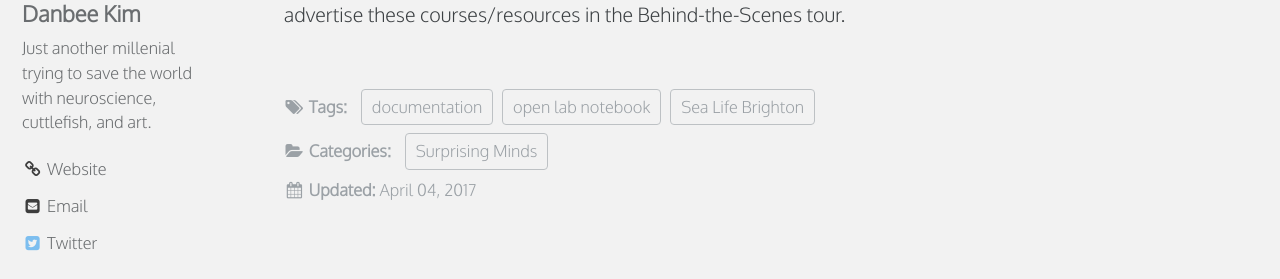
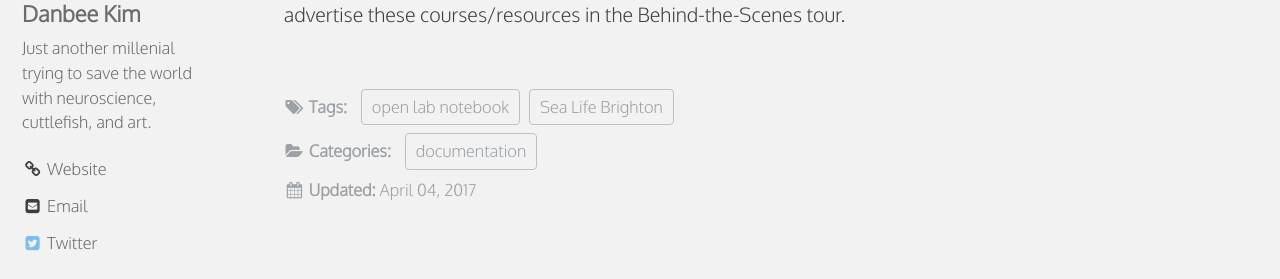
Before and after one commit to everymind/SurprisingMinds, a Jekyll site: the page built from _posts/2017-04-04-where-it-all-began.md, in a window 1280 px wide and 900 px high, scrolled down 1934 px. Shown: the part 164-443 px from the top of the window. Built offline with Jekyll 4.4.1, drawn with Linux system fonts in a browser that asks for light colours; some web fonts are replaced; comment, search, counter and statistics services are not loaded; some of the changed text lies outside the part shown.

Commit message:
Update 2017-04-04-where-it-all-began.md

```diff
--- a/_posts/2017-04-04-where-it-all-began.md
+++ b/_posts/2017-04-04-where-it-all-began.md
@@ -3,11 +3,10 @@ title: "Where it all began..."
 excerpt: "Notes from the meeting that launched the Surprising Minds exhibit"
 author: Danbee Kim
 categories:
-  - Surprising Minds
+  - documentation
 tags:
   - open lab notebook
   - Sea Life Brighton
-  - documentation
 ---
 
 On April 4, 2017, Adam and I had a meeting with Kerry and Helen from Sea Life Brighton to discuss an outreach project for the summer, which would eventually evolve into the Surprising Minds exhibit. Below are my notes from that meeting:
```
